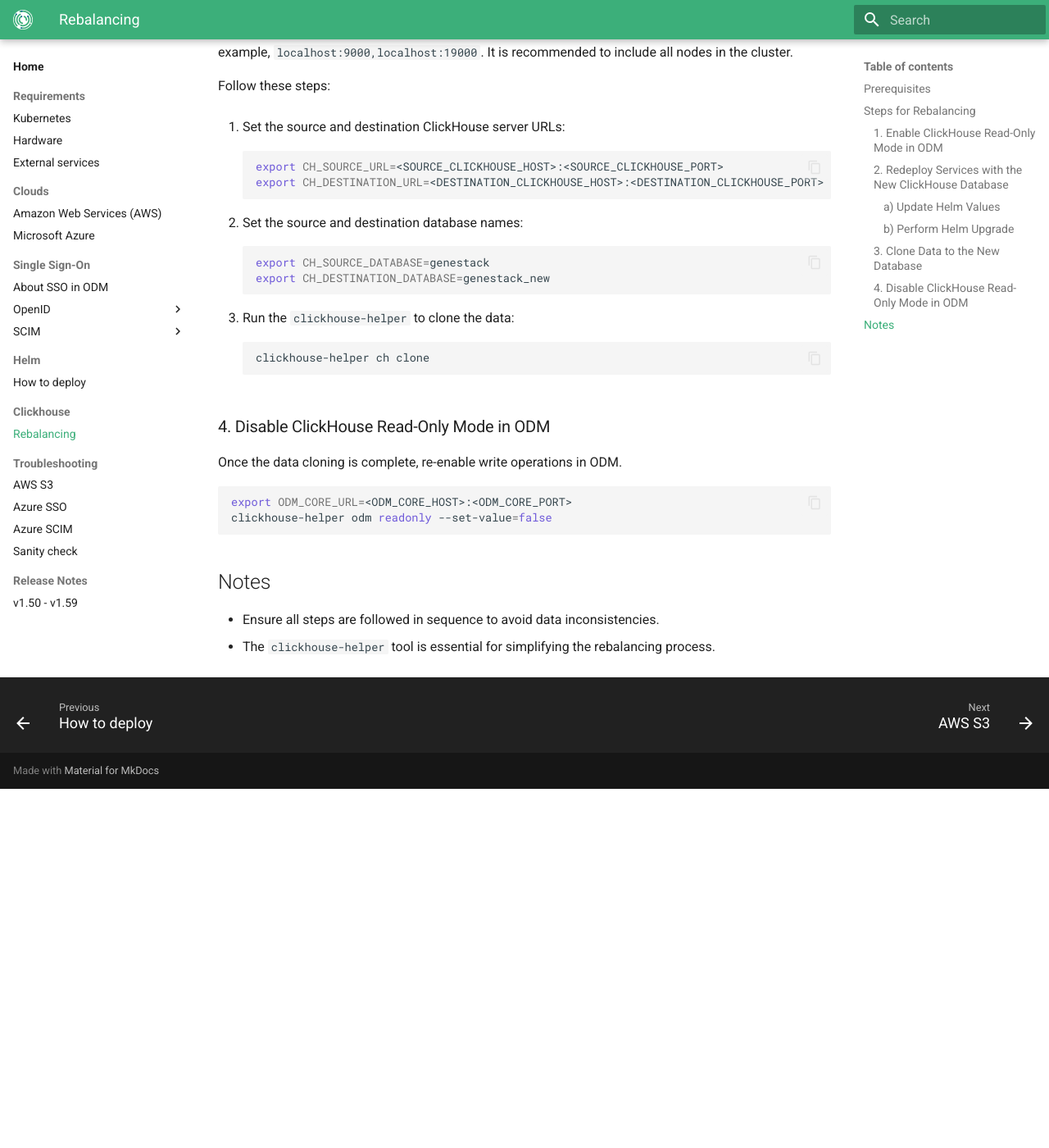
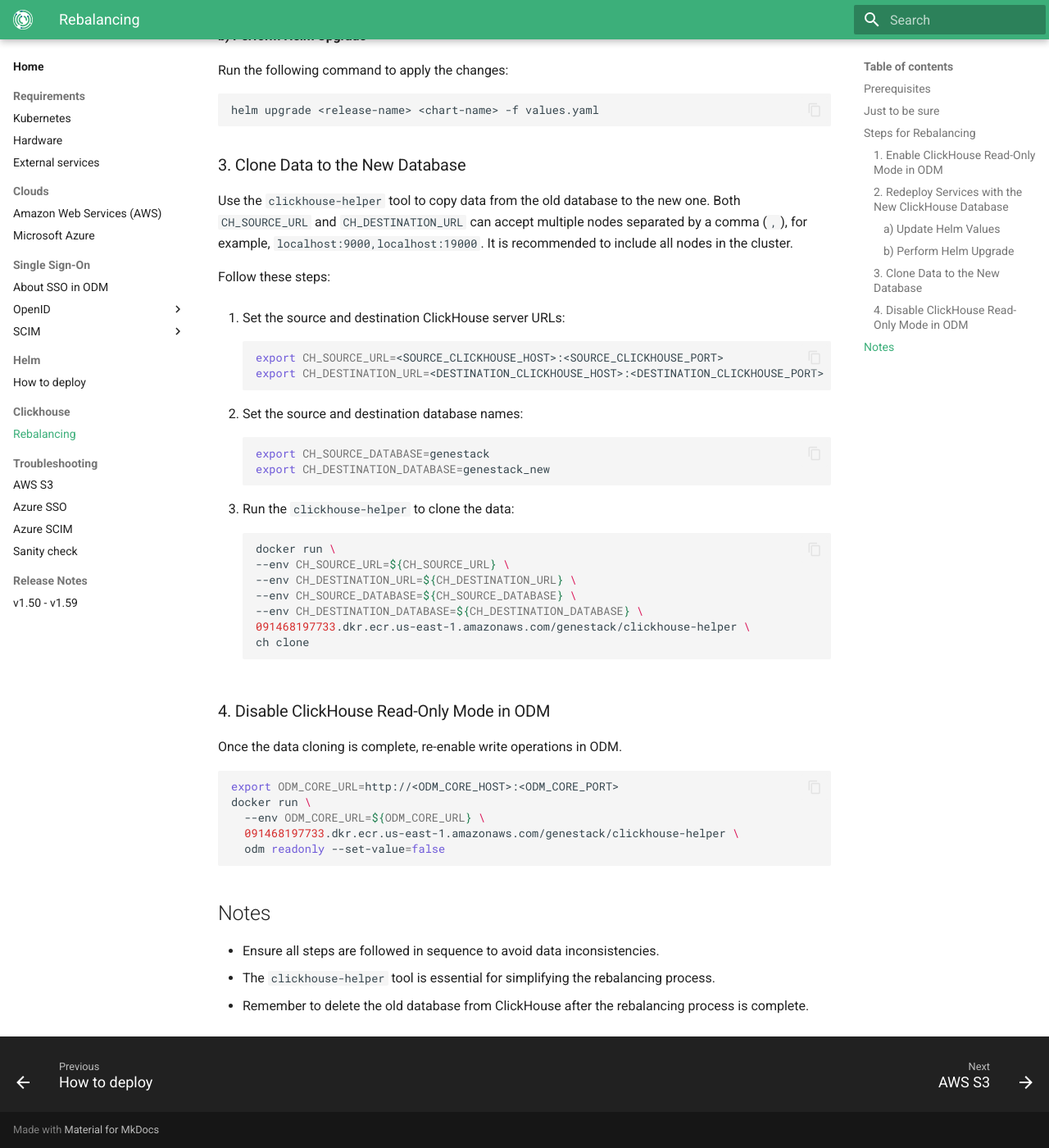
Before and after one commit to genestack/admin-docs, an MkDocs documentation site: the page built from docs/home/clickhouse/rebalancing.md, in a window 1280 px wide and 1400 px high, scrolled down 1207 px. Shown: the whole window at 82% size. Built offline with MkDocs 1.6.1 and Material for MkDocs 9.7.7, drawn with Linux system fonts in a browser that asks for light colours; the version menu is left out; before the commit the page ends 2169 px from its top, so only the background shows below that; some of the changed text lies outside the part shown.

Commit message:
[ODM-12343] Update doc after review

````diff
--- a/docs/home/clickhouse/rebalancing.md
+++ b/docs/home/clickhouse/rebalancing.md
@@ -5,8 +5,13 @@
 ## Prerequisites
 
 - Ensure there are no running ODM tasks. Wait for all tasks to complete before proceeding. This step is crucial to maintain data consistency in ClickHouse.
+- Make sure that you have enought free space in clickhouse cluster, all rebalanced data should be disctibuted equally between nodes.
 - Make sure ODM version is 1.60 or higher.
 - Make sure `clickhouse-helper` version is higher than 0.30.0.
+
+## Just to be sure
+
+You can use [sanity check](../troubleshooting/sanity-check.md) just to doublecheck that data is consistent in ODM.
 
 ## Steps for Rebalancing
 
@@ -16,7 +21,10 @@
 
 ```shell
 export ODM_CORE_URL=http://<ODM_CORE_HOST>:<ODM_CORE_PORT>
-docker run clickhouse-helper odm readonly --set-value=true
+docker run \
+  --env ODM_CORE_URL=${ODM_CORE_URL} \
+  091468197733.dkr.ecr.us-east-1.amazonaws.com/genestack/clickhouse-helper \
+  odm readonly --set-value=true
 ```
 
 ### 2. Redeploy Services with the New ClickHouse Database
@@ -58,7 +66,13 @@
 3. Run the `clickhouse-helper` to clone the data:
 
     ```shell
-    clickhouse-helper ch clone
+    docker run \
+    --env CH_SOURCE_URL=${CH_SOURCE_URL} \
+    --env CH_DESTINATION_URL=${CH_DESTINATION_URL} \
+    --env CH_SOURCE_DATABASE=${CH_SOURCE_DATABASE} \
+    --env CH_DESTINATION_DATABASE=${CH_DESTINATION_DATABASE} \
+    091468197733.dkr.ecr.us-east-1.amazonaws.com/genestack/clickhouse-helper \
+    ch clone
     ```
 
 ### 4. Disable ClickHouse Read-Only Mode in ODM
@@ -66,11 +80,15 @@
 Once the data cloning is complete, re-enable write operations in ODM.
 
 ```shell
-export ODM_CORE_URL=<ODM_CORE_HOST>:<ODM_CORE_PORT>
-clickhouse-helper odm readonly --set-value=false
+export ODM_CORE_URL=http://<ODM_CORE_HOST>:<ODM_CORE_PORT>
+docker run \
+  --env ODM_CORE_URL=${ODM_CORE_URL} \
+  091468197733.dkr.ecr.us-east-1.amazonaws.com/genestack/clickhouse-helper \
+  odm readonly --set-value=false
 ```
 
 ## Notes
 
 - Ensure all steps are followed in sequence to avoid data inconsistencies.
 - The `clickhouse-helper` tool is essential for simplifying the rebalancing process.
+- Remember to delete the old database from ClickHouse after the rebalancing process is complete.
````
